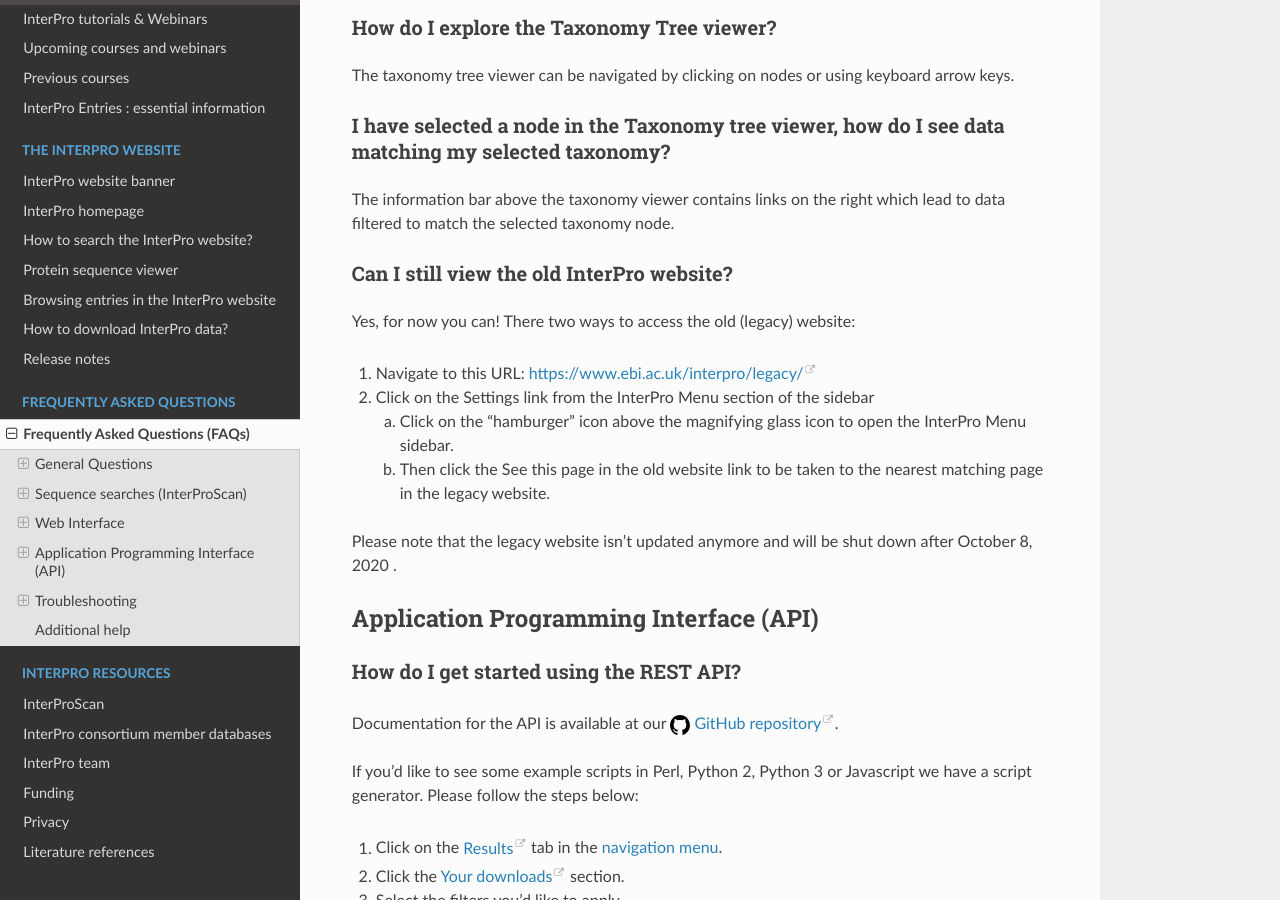
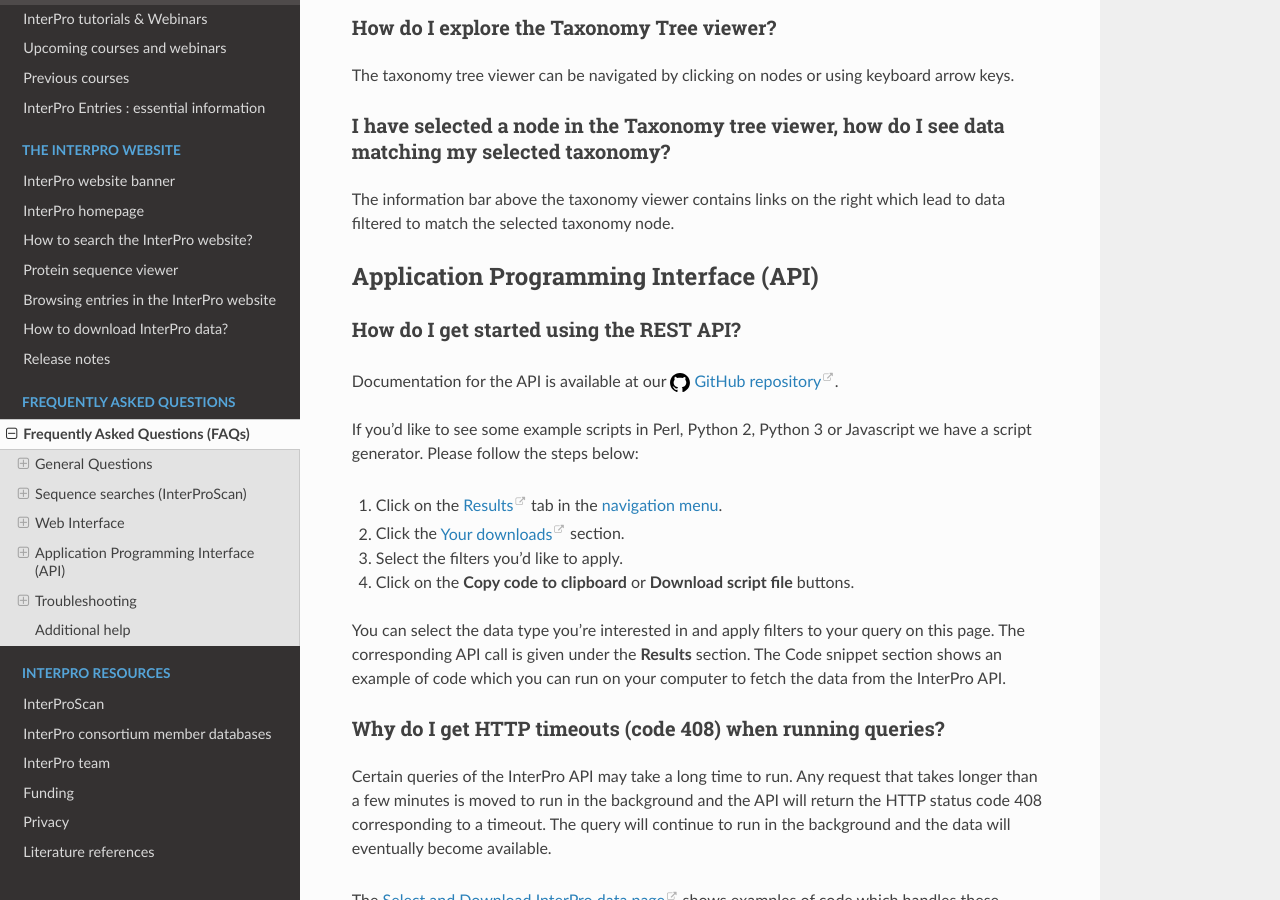
Before and after one commit to ProteinsWebTeam/interpro-docs, a Sphinx documentation site: the page built from docs/faq.rst, in a window 1280 px wide and 900 px high, scrolled down 4378 px. Built offline with Sphinx 7.4.7 and the Read the Docs theme 2.0.0, drawn with Linux system fonts in a browser that asks for light colours.

Commit message:
remove old website link

```diff
--- a/docs/faq.rst
+++ b/docs/faq.rst
@@ -232,19 +232,6 @@
 The information bar above the taxonomy viewer contains links on the right which
 lead to data filtered to match the selected taxonomy node.
 
-Can I still view the old InterPro website?
-==========================================
-Yes, for now you can! There two ways to access the old (legacy) website:
-
-#. Navigate to this URL: `<https://www.ebi.ac.uk/interpro/legacy/>`_
-#. Click on the Settings link from the InterPro Menu section of the sidebar
-
-   a) Click on the “hamburger” icon above the magnifying glass icon to open the InterPro Menu sidebar.
-   b) Then click the See this page in the old website link to be taken to the nearest matching page in the legacy website.
-
-Please note that the legacy website isn't updated anymore and will be shut down after
-October 8, 2020 .
-
 ***************************************
 Application Programming Interface (API)
 ***************************************
```
